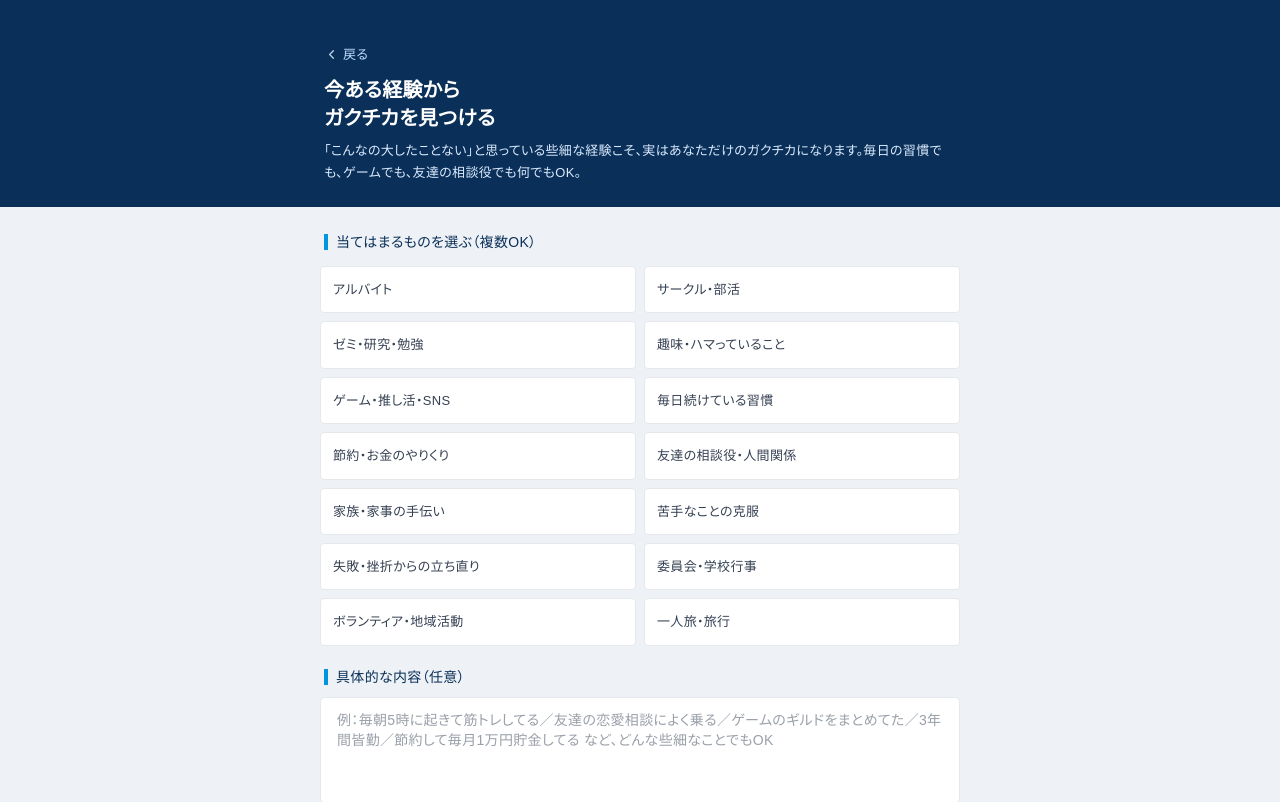
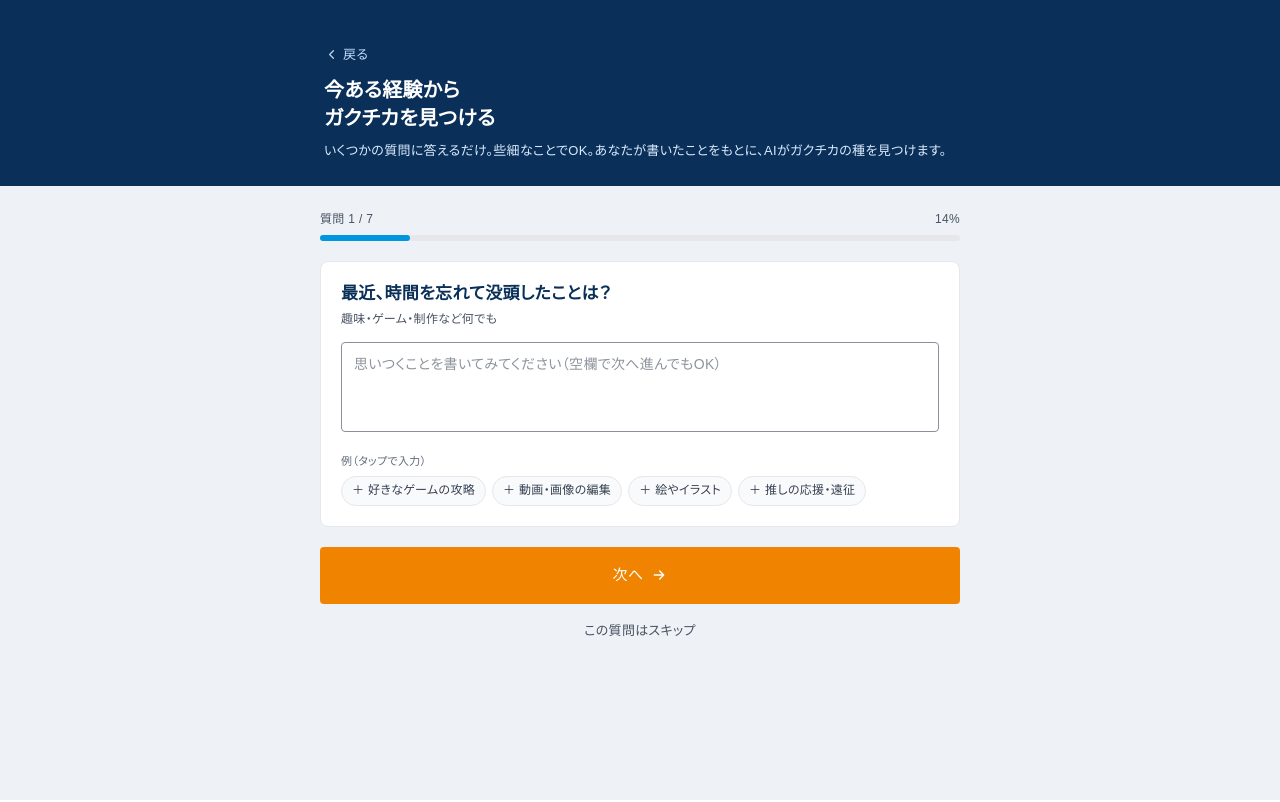
Before and after one commit to Sakamoto0517tubasa-beep/gakuchikanavi, a Next.js app: page /discover in a window 1280 px wide. Shown: the top 802 px of the page. Built offline with nearby package versions, Linux system fonts and the light colour scheme.

Commit message:
feat: 発掘を日常を聞く質問形式に刷新。本人の回答だけを根拠にAIがガクチカを発見
Co-Authored-By: Claude Opus 4.8 <noreply@anthropic.com>

```diff
--- a/app/api/discover/route.ts
+++ b/app/api/discover/route.ts
@@ -7,46 +7,50 @@ const groq = new Groq({ apiKey: cleanKey });
 
 export async function POST(req: NextRequest) {
   try {
-    const { experiences, detail, industry, jobType } = await req.json();
+    const { answers, industry, jobType } = await req.json();
 
-    const expText = Array.isArray(experiences) && experiences.length
-      ? experiences.join("、")
-      : "（選択なし）";
+    // answers: [{ q: 質問, a: 本人が書いた回答 }]。空の回答は除外する
+    const list: { q: string; a: string }[] = Array.isArray(answers) ? answers : [];
+    const filled = list.filter((x) => x && x.a && String(x.a).trim());
+    const answerText = filled.length
+      ? filled.map((x) => `・${x.q}\n  → ${x.a}`).join("\n")
+      : "（記入なし）";
 
-    const prompt = `あなたは就活生の自己分析を手伝うコーチです。学生が選んだ経験カテゴリをもとに、「こんな経験、心当たりありませんか？」と本人に問いかけ、本人が自分の中に眠っているガクチカの種に"自分で気づく"のを手伝います。
+    const prompt = `あなたは就活生の自己分析を手伝うコーチです。学生が「日常の経験」について実際に書いた回答を読み、その中から"ガクチカ（学生時代に力を入れたこと）になりうるもの"を見つけて、本人に気づかせてください。
 
 【最重要の大前提（絶対厳守）】
-- あなたは、この学生が実際に何をしたのかを一切知りません。
-- だから「あなたは月〇円貯金した」「3店舗を比較した」のような具体的な数字・エピソード・行動を創作して、本人がやったかのように決めつけては絶対にいけません。それは嘘の押し付けです。
-- あなたの役割は、「〜な経験はありませんか？」という問いかけと、「もしそれがあれば、こんな強みが表れる」という気づきを示すことだけ。実際の中身は本人が後で埋めます。
-- ゴールは、本人が「あ、それならやってるかも！」と自分の経験を思い出すこと。
+- 下の回答に本人が実際に書いたことだけを根拠にする。
+- 本人が書いていない具体的な数字・エピソード・行動を創作して付け足しては絶対にいけない（例：「月1万円貯金した」など勝手に決めない）。
+- 本人の言葉を言い換え・意味づけするのはOK。だが"やってもいないこと"を足すのはNG。
+- 空欄・未記入の項目からは何も作らない。
+- ゴールは「そんな些細なことがガクチカになるんだ！」と本人が気づくこと。
 
-【学生が選んだカテゴリ】${expText}
-【本人が書いた具体的な内容（任意）】${detail || "（未記入）"}
+【本人が書いた日常の経験】
+${answerText}
 
 ${industry || jobType ? `【参考：志望】${industry || "未定"}／${jobType || "未定"}` : ""}
 
 【出力ルール】
-- 選んだカテゴリごとに2〜3個の「角度（問いかけ）」を出し、合計8〜10個。カテゴリが未選択・少ない場合は、ありふれた日常全般から幅広く想像して出す。
-- titleは、具体的な数字や作り話を含まない、活動の"型"を表す中立的で短いラベル（例：「計画的なお金の管理」「続けている生活習慣」「人の相談に乗ること」）。断定しない。
-- questionは「〜した経験はありませんか？」「〜なこと、ありませんか？」という、本人が思い出すための問いかけ形式。本人がやったと決めつけない。
-- strengthは、もしその経験があれば表れる強みを簡潔に。
-- 本人の記入内容があれば、それに関連する角度を優先しつつ、やはり決めつけず問いかける。
-- 8〜10個はカテゴリ・強みがなるべく多様になるようにばらけさせる。
+- 上の回答の中から、ガクチカの種になりそうなものを6〜10個ピックアップする。1つの回答から複数の角度を見つけてもよい。
+- 書かれた内容が少ない場合は、書かれたものだけを無理なく広げる（数は少なくてよい。創作で水増ししない）。
+- titleは本人の経験に即した具体的な名前にする（本人が書いた範囲で。数字は本人が書いていなければ入れない）。
+- strengthは、その経験から表れている強みを簡潔に。
+- whyは「なぜそれがガクチカになるのか」を、本人が書いた内容に触れて説明する。
+- howToDeepenは「面接で語れるガクチカにするために、次に何を思い出す・掘ると良いか」を一言で。
 
 以下のJSON形式のみで回答（前後に余計なテキストや\`\`\`は不要）:
 {
-  "intro": "本人を勇気づける一言（例：どれか1つでも心当たりがあれば、それがガクチカになります）（45字以内）",
-  "prompts": [
-    { "category": "どのカテゴリ由来か（10字以内）", "title": "活動の型の中立的ラベル（20字以内・断定しない）", "question": "〜な経験はありませんか？という問いかけ（45字以内）", "strength": "もしあれば表れる強み（25字以内）" }
+  "intro": "本人を勇気づける一言（例：あなたのこの経験、りっぱなガクチカになります）（45字以内）",
+  "candidates": [
+    { "source": "どの回答から見つけたか（15字以内）", "title": "ガクチカの名前（本人の経験に即して・25字以内）", "strength": "表れている強み（25字以内）", "why": "なぜガクチカになるか。本人の記入に触れて（90字以内）", "howToDeepen": "次に思い出す・掘るとよいこと（50字以内）" }
   ]
 }`;
 
     const completion = await groq.chat.completions.create({
       model: "qwen/qwen3.8-27b",
       messages: [{ role: "user", content: prompt }],
-      temperature: 0.8,
-      max_tokens: 2800,
+      temperature: 0.75,
+      max_tokens: 3000,
     });
 
     const text = completion.choices[0]?.message?.content ?? "";
--- a/app/discover/page.tsx
+++ b/app/discover/page.tsx
@@ -3,183 +3,264 @@
 import { useState } from "react";
 import { useRouter } from "next/navigation";
 
-type Prompt = {
-  category: string;
+type Candidate = {
+  source: string;
   title: string;
-  question: string;
   strength: string;
+  why: string;
+  howToDeepen: string;
 };
 
-const EXP_OPTIONS = [
-  "アルバイト",
-  "サークル・部活",
-  "ゼミ・研究・勉強",
-  "趣味・ハマっていること",
-  "ゲーム・推し活・SNS",
-  "毎日続けている習慣",
-  "節約・お金のやりくり",
-  "友達の相談役・人間関係",
-  "家族・家事の手伝い",
-  "苦手なことの克服",
-  "失敗・挫折からの立ち直り",
-  "委員会・学校行事",
-  "ボランティア・地域活動",
-  "一人旅・旅行",
+// 日常を聞く質問（本人の実体験を引き出す）
+const QUESTIONS = [
+  {
+    key: "immerse",
+    text: "最近、時間を忘れて没頭したことは？",
+    hint: "趣味・ゲーム・制作など何でも",
+    examples: ["好きなゲームの攻略", "動画・画像の編集", "絵やイラスト", "推しの応援・遠征"],
+  },
+  {
+    key: "thanks",
+    text: "人から「ありがとう」「助かった」と言われたことは？",
+    hint: "小さなことでOK",
+    examples: ["後輩に教えた", "バイトでミスをカバー", "友達の相談に乗った", "イベントを手伝った"],
+  },
+  {
+    key: "relied",
+    text: "誰かに頼られたり、相談されたりすることは？",
+    hint: "よく任される役回りなど",
+    examples: ["恋愛・進路の相談", "勉強を教える", "幹事・まとめ役", "LINEグループの管理"],
+  },
+  {
+    key: "continue",
+    text: "めんどくさいけど、なんだかんだ続けていることは？",
+    hint: "習慣・ルーティン",
+    examples: ["毎日の筋トレ", "ほぼ皆勤", "家計簿・貯金", "SNSの毎日投稿"],
+  },
+  {
+    key: "improve",
+    text: "自分なりに工夫して「ちょっと良くした」ことは？",
+    hint: "効率化・改善など",
+    examples: ["バイトの段取り改善", "勉強法を変えた", "シフト調整の工夫", "持ち物の整理術"],
+  },
+  {
+    key: "proud",
+    text: "こだわっていること・ちょっと誇れることは？",
+    hint: "マイルール・特技",
+    examples: ["節約術", "時間を必ず守る", "整理整頓", "人の名前を覚える"],
+  },
+  {
+    key: "other",
+    text: "その他、力を入れていること・ハマっていることは？（任意）",
+    hint: "上に当てはまらないこと",
+    examples: ["アルバイト", "サークル・部活", "ゼミ・研究", "ボランティア"],
+  },
 ];
 
 export default function DiscoverPage() {
   const router = useRouter();
-  const [selected, setSelected] = useState<string[]>([]);
-  const [detail, setDetail] = useState("");
-  const [result, setResult] = useState<{ intro: string; prompts: Prompt[] } | null>(null);
+  const [step, setStep] = useState(0);
+  const [answers, setAnswers] = useState<Record<string, string>>({});
+  const [result, setResult] = useState<{ intro: string; candidates: Candidate[] } | null>(null);
   const [loading, setLoading] = useState(false);
   const [error, setError] = useState("");
 
-  function toggle(opt: string) {
-    setSelected((prev) => (prev.includes(opt) ? prev.filter((x) => x !== opt) : [...prev, opt]));
+  const q = QUESTIONS[step];
+  const current = answers[q.key] || "";
+  const isLast = step === QUESTIONS.length - 1;
+  const progress = Math.round(((step + 1) / QUESTIONS.length) * 100);
+  const answeredCount = Object.values(answers).filter((a) => a.trim()).length;
+
+  function setCurrent(v: string) {
+    setAnswers((prev) => ({ ...prev, [q.key]: v }));
+  }
+
+  function addExample(ex: string) {
+    const v = current.trim();
+    setCurrent(v ? `${v}、${ex}` : ex);
+  }
+
+  function next() {
+    if (isLast) {
+      discover();
+    } else {
+      setStep((s) => s + 1);
+    }
   }
 
   function discover() {
-    if (selected.length === 0 && !detail.trim()) return;
+    if (answeredCount === 0) {
+      setError("1つでも書いてから進んでください");
+      return;
+    }
     setLoading(true);
     setError("");
+    const payload = QUESTIONS.map((qq) => ({ q: qq.text, a: answers[qq.key] || "" }));
     fetch("/api/discover", {
       method: "POST",
       headers: { "Content-Type": "application/json" },
       body: JSON.stringify({
-        experiences: selected,
-        detail,
+        answers: payload,
         industry: sessionStorage.getItem("industry") || "",
         jobType: sessionStorage.getItem("jobType") || "",
       }),
     })
       .then((r) => r.json())
       .then((d) => {
-        if (d.error || !d.prompts) throw new Error();
+        if (d.error || !d.candidates) throw new Error();
         setResult(d);
-        setTimeout(() => window.scrollTo({ top: 9999, behavior: "smooth" }), 100);
+        setTimeout(() => window.scrollTo({ top: 0, behavior: "smooth" }), 100);
       })
       .catch(() => setError("発掘に失敗しました。もう一度お試しください。"))
       .finally(() => setLoading(false));
   }
 
-  function develop(p: Prompt) {
+  function develop(c: Candidate) {
     sessionStorage.setItem("selectedGakuchika", JSON.stringify({
-      title: p.title,
-      tagline: p.strength,
-      reason: "",
-      howToStart: "",
+      title: c.title,
+      tagline: c.strength,
+      reason: c.why,
+      howToStart: c.howToDeepen,
       script: "",
       period: "",
     }));
-    sessionStorage.setItem("fromDiscover", JSON.stringify({ source: p.category }));
+    sessionStorage.setItem("fromDiscover", JSON.stringify({ source: c.source }));
     router.push("/build");
   }
 
-  const canSubmit = selected.length > 0 || detail.trim().length > 0;
+  // ===== 結果画面 =====
+  if (result) {
+    return (
+      <main className="min-h-screen bg-[#EEF1F5] pb-16">
+        <div className="bg-[#0A3059]">
+          <div className="max-w-2xl mx-auto px-5 pt-11 pb-6">
+            <h1 className="text-xl font-bold text-white leading-snug">あなたの経験から<br />見つかったガクチカ</h1>
+            {result.intro && <p className="text-blue-100 text-[13px] mt-2 leading-relaxed">{result.intro}</p>}
+          </div>
+        </div>
+        <div className="max-w-2xl mx-auto px-4 py-6">
+          <div className="flex flex-col gap-3">
+            {result.candidates.map((c, i) => (
+              <div key={i} className="fade-in-up bg-white border border-gray-200 rounded px-5 py-4" style={{ animationDelay: `${0.06 * (i + 1)}s` }}>
+                <div className="inline-flex items-center gap-1.5 text-[11px] text-[#0096DF] bg-[#EAF4FB] border border-[#9fd3ef] rounded-full px-2.5 py-0.5 mb-2">
+                  <svg width="11" height="11" viewBox="0 0 24 24" fill="#0096DF"><path d="M12 2l2.4 7.4H22l-6 4.3 2.3 7.3L12 16.8 5.7 21l2.3-7.3-6-4.3h7.6L12 2z" /></svg>
+                  {c.source}
+                </div>
+                <p className="text-base font-bold text-gray-900 leading-snug">{c.title}</p>
+                <p className="text-[13px] text-[#0096DF] font-medium mt-1.5">強み：{c.strength}</p>
+                <div className="mt-3">
+                  <p className="text-[12px] font-medium text-gray-500 mb-1">なぜガクチカになるのか</p>
+                  <p className="text-sm text-gray-700 leading-relaxed">{c.why}</p>
+                </div>
+                {c.howToDeepen && (
+                  <div className="mt-3">
+                    <p className="text-[12px] font-medium text-gray-500 mb-1">次に掘ると良いこと</p>
+                    <p className="text-sm text-gray-700 leading-relaxed">{c.howToDeepen}</p>
+                  </div>
+                )}
+                <button
+                  onClick={() => develop(c)}
+                  className="mt-4 w-full bg-[#F08300] text-white text-[15px] font-medium py-3 rounded flex items-center justify-center gap-1.5 active:scale-[0.99] hover:bg-[#d97600] transition-all"
+                >
+                  このガクチカを深める
+                  <svg width="16" height="16" viewBox="0 0 24 24" fill="none"><path d="M5 12h14M13 6l6 6-6 6" stroke="#fff" strokeWidth="2.2" strokeLinecap="round" strokeLinejoin="round" /></svg>
+                </button>
+              </div>
+            ))}
+          </div>
+          <button
+            onClick={() => { setResult(null); setStep(0); }}
+            className="mt-6 w-full text-[13px] text-gray-500 hover:text-gray-700 py-2"
+          >
+            ← もう一度、質問に答えて見つける
+          </button>
+        </div>
+      </main>
+    );
+  }
 
+  // ===== 質問画面 =====
   return (
     <main className="min-h-screen bg-[#EEF1F5] pb-16">
-      {/* ヘッダー */}
       <div className="bg-[#0A3059]">
         <div className="max-w-2xl mx-auto px-5 pt-11 pb-6">
-          <button onClick={() => router.back()} className="text-blue-200 text-[13px] mb-3 flex items-center gap-1">
+          <button onClick={() => (step === 0 ? router.back() : setStep((s) => s - 1))} className="text-blue-200 text-[13px] mb-3 flex items-center gap-1">
             <svg width="15" height="15" viewBox="0 0 24 24" fill="none"><path d="M15 18l-6-6 6-6" stroke="#bcd4ea" strokeWidth="2" strokeLinecap="round" strokeLinejoin="round" /></svg>
             戻る
           </button>
           <h1 className="text-xl font-bold text-white leading-snug">今ある経験から<br />ガクチカを見つける</h1>
           <p className="text-blue-100 text-[13px] mt-2 leading-relaxed">
-            「こんなの大したことない」と思っている些細な経験こそ、実はあなただけのガクチカになります。毎日の習慣でも、ゲームでも、友達の相談役でも何でもOK。
+            いくつかの質問に答えるだけ。些細なことでOK。あなたが書いたことをもとに、AIがガクチカの種を見つけます。
           </p>
         </div>
       </div>
 
       <div className="max-w-2xl mx-auto px-4 py-6">
-        {/* 経験の選択 */}
-        <div className="flex items-center gap-2 mb-3 px-1">
-          <span className="w-1 h-4 bg-[#0096DF]" />
-          <h2 className="text-[14px] font-medium text-[#0A3059]">当てはまるものを選ぶ（複数OK）</h2>
-        </div>
-        <div className="grid grid-cols-2 gap-2 mb-5">
-          {EXP_OPTIONS.map((opt) => (
-            <button
-              key={opt}
-              onClick={() => toggle(opt)}
-              className={`px-3 py-3 rounded border text-[13px] text-left transition-all ${
-                selected.includes(opt)
-                  ? "border-[#0096DF] bg-[#EAF4FB] text-[#0A3059]"
-                  : "border-gray-200 bg-white text-gray-600 hover:border-gray-300"
-              }`}
-            >
-              {opt}
-            </button>
-          ))}
+        {/* 進捗 */}
+        <div className="mb-5">
+          <div className="flex justify-between text-[12px] text-gray-500 mb-1.5">
+            <span>質問 {step + 1} / {QUESTIONS.length}</span>
+            <span>{progress}%</span>
+          </div>
+          <div className="w-full bg-gray-200 rounded-full h-1.5">
+            <div className="bg-[#0096DF] h-1.5 rounded-full transition-all duration-300" style={{ width: `${progress}%` }} />
+          </div>
         </div>
 
-        {/* 自由記述 */}
-        <div className="flex items-center gap-2 mb-2 px-1">
-          <span className="w-1 h-4 bg-[#0096DF]" />
-          <h2 className="text-[14px] font-medium text-[#0A3059]">具体的な内容（任意）</h2>
+        {/* 質問 */}
+        <div className="bg-white border border-gray-200 rounded-lg px-5 py-5">
+          <h2 className="text-[17px] font-bold text-[#0A3059] leading-snug">{q.text}</h2>
+          <p className="text-[12px] text-gray-500 mt-1">{q.hint}</p>
+
+          <textarea
+            value={current}
+            onChange={(e) => setCurrent(e.target.value)}
+            placeholder="思いつくことを書いてみてください（空欄で次へ進んでもOK）"
+            rows={3}
+            className="mt-3 w-full border border-gray-300 rounded px-3 py-2.5 text-sm text-gray-800 leading-relaxed focus:outline-none focus:border-[#0096DF] resize-none"
+          />
+
+          {/* 例（タップで入力） */}
+          <div className="mt-3">
+            <p className="text-[11px] text-gray-400 mb-1.5">例（タップで入力）</p>
+            <div className="flex flex-wrap gap-1.5">
+              {q.examples.map((ex) => (
+                <button
+                  key={ex}
+                  onClick={() => addExample(ex)}
+                  className="text-[12px] text-gray-600 bg-gray-50 border border-gray-200 rounded-full px-2.5 py-1 hover:border-[#0096DF] hover:text-[#0096DF] transition-colors"
+                >
+                  ＋ {ex}
+                </button>
+              ))}
+            </div>
+          </div>
         </div>
-        <textarea
-          value={detail}
-          onChange={(e) => setDetail(e.target.value)}
-          placeholder="例：毎朝5時に起きて筋トレしてる／友達の恋愛相談によく乗る／ゲームのギルドをまとめてた／3年間皆勤／節約して毎月1万円貯金してる など、どんな些細なことでもOK"
-          rows={4}
-          className="w-full border border-gray-200 rounded px-4 py-3 text-sm text-gray-700 focus:outline-none focus:border-[#0096DF] resize-none bg-white"
-        />
 
+        {error && <p className="text-red-500 text-sm text-center mt-3">{error}</p>}
+
+        {/* 操作ボタン */}
         <button
-          onClick={discover}
-          disabled={loading || !canSubmit}
+          onClick={next}
+          disabled={loading}
           className="mt-5 w-full bg-[#F08300] text-white text-[15px] font-medium py-4 rounded flex items-center justify-center gap-2 disabled:opacity-50 active:scale-[0.99] hover:bg-[#d97600] transition-all"
         >
           {loading ? (
             <><span className="w-4 h-4 border-2 border-white border-t-transparent rounded-full animate-spin" />AIが発掘中...</>
+          ) : isLast ? (
+            <>ガクチカを見つける<svg width="16" height="16" viewBox="0 0 24 24" fill="none"><path d="M5 12h14M13 6l6 6-6 6" stroke="#fff" strokeWidth="2.2" strokeLinecap="round" strokeLinejoin="round" /></svg></>
           ) : (
-            <>ガクチカの種を見つける<svg width="16" height="16" viewBox="0 0 24 24" fill="none"><path d="M5 12h14M13 6l6 6-6 6" stroke="#fff" strokeWidth="2.2" strokeLinecap="round" strokeLinejoin="round" /></svg></>
+            <>次へ<svg width="16" height="16" viewBox="0 0 24 24" fill="none"><path d="M5 12h14M13 6l6 6-6 6" stroke="#fff" strokeWidth="2.2" strokeLinecap="round" strokeLinejoin="round" /></svg></>
           )}
         </button>
-        {!canSubmit && <p className="text-[12px] text-gray-400 text-center mt-2.5">1つ以上選ぶか、内容を記入してください</p>}
-        {error && <p className="text-red-500 text-sm text-center mt-3">{error}</p>}
 
-        {/* 結果 */}
-        {result && (
-          <div className="mt-8">
-            {result.intro && (
-              <div className="fade-in-up bg-white border border-gray-200 rounded px-5 py-4 mb-4 flex items-start gap-3">
-                <span className="w-9 h-9 rounded-full bg-[#EAF4FB] flex items-center justify-center shrink-0 mt-0.5">
-                  <svg width="20" height="20" viewBox="0 0 24 24" fill="none" stroke="#0096DF" strokeWidth="1.8"><path d="M9 18h6M10 22h4M12 2a7 7 0 00-4 12.7V17h8v-2.3A7 7 0 0012 2z" strokeLinejoin="round" /></svg>
-                </span>
-                <p className="text-[15px] font-medium text-gray-900 leading-snug">{result.intro}</p>
-              </div>
-            )}
-            <p className="text-[12px] text-gray-500 mb-3 px-1 leading-relaxed">
-              下の中で<span className="font-medium text-[#0A3059]">「あ、それならやってるかも」</span>と思うものを選んでください。その経験の中身はこの後あなた自身が教えてください（AIが勝手に作ったりしません）。
-            </p>
-            <div className="flex flex-col gap-2.5">
-              {result.prompts.map((p, i) => (
-                <button
-                  key={i}
-                  onClick={() => develop(p)}
-                  className="fade-in-up w-full text-left bg-white border border-gray-200 rounded px-4 py-3.5 active:bg-gray-50 hover:border-[#9fd3ef] transition-all"
-                  style={{ animationDelay: `${0.05 * (i + 1)}s` }}
-                >
-                  <div className="flex items-start gap-3">
-                    <div className="flex-1 min-w-0">
-                      <span className="inline-block text-[10px] text-[#0096DF] bg-[#EAF4FB] border border-[#9fd3ef] rounded-full px-2 py-0.5 mb-1.5">{p.category}</span>
-                      <p className="text-[14px] font-medium text-gray-900 leading-snug">{p.question}</p>
-                      <p className="text-[12px] text-[#0096DF] mt-1.5">→ 表れる強み：{p.strength}</p>
-                    </div>
-                    <span className="shrink-0 self-center text-[12px] font-medium text-[#F08300] flex items-center gap-0.5">
-                      ある<svg width="14" height="14" viewBox="0 0 24 24" fill="none"><path d="M9 6l6 6-6 6" stroke="#F08300" strokeWidth="2.2" strokeLinecap="round" strokeLinejoin="round" /></svg>
-                    </span>
-                  </div>
-                </button>
-              ))}
-            </div>
-            <p className="text-[11px] text-gray-400 text-center mt-4">ピンとくるものが無ければ、上で経験を追加して「もう一度見つける」</p>
-          </div>
+        {!isLast && (
+          <button onClick={() => setStep((s) => s + 1)} disabled={loading} className="mt-2 w-full text-[13px] text-gray-500 hover:text-gray-700 py-2">
+            この質問はスキップ
+          </button>
+        )}
+        {isLast && (
+          <p className="text-[11px] text-gray-400 text-center mt-3">これまでに {answeredCount} 問 記入しました</p>
         )}
       </div>
     </main>
```
